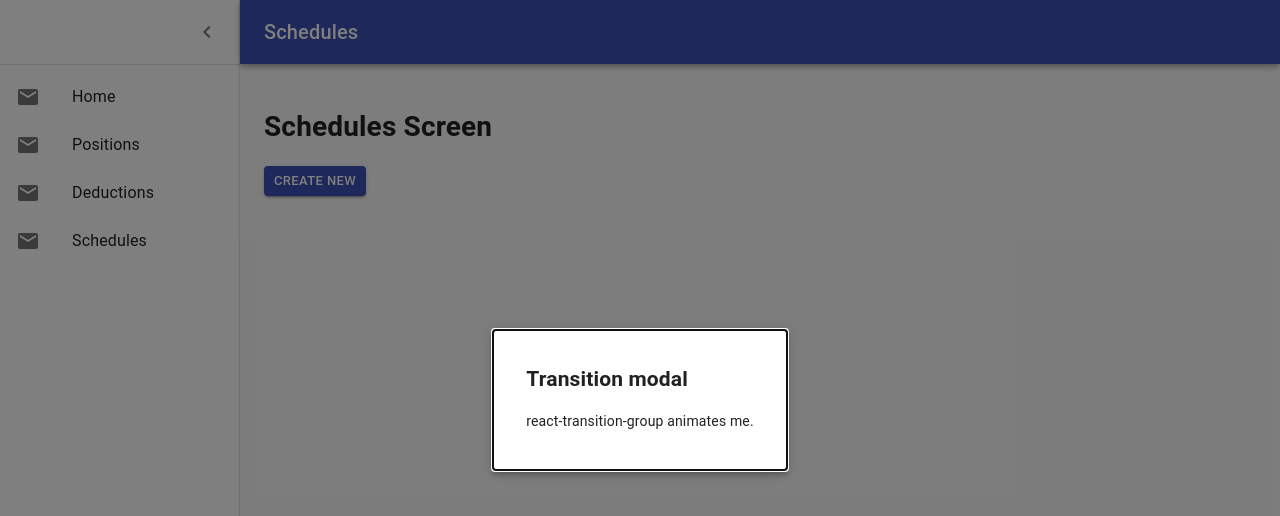
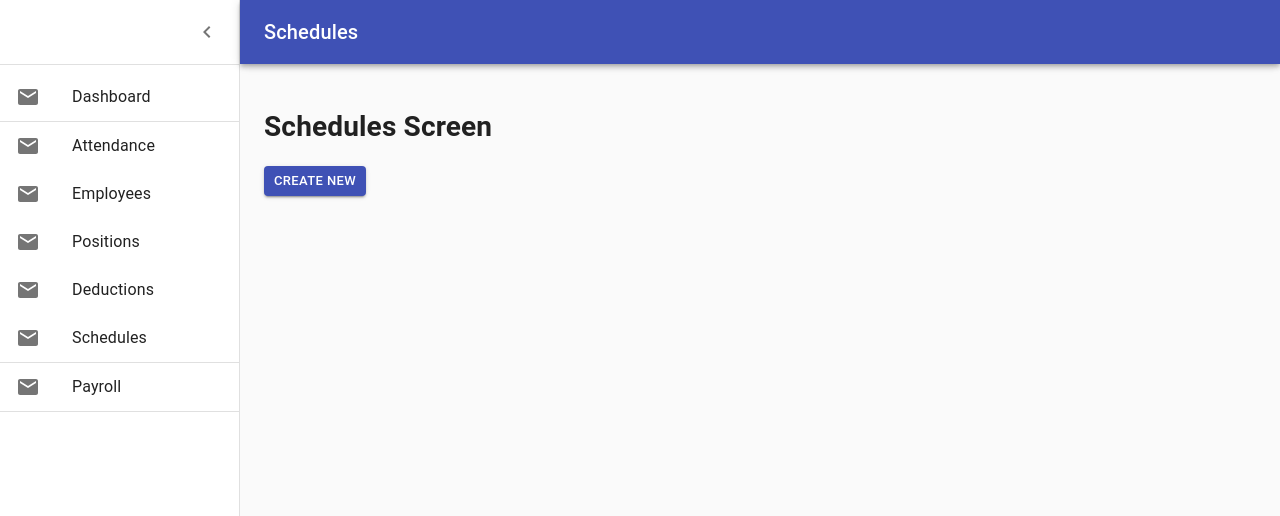
Before and after one commit to Lester016/payroll-system, a React (Create React App) app: page /schedules in a window 1280 px wide. Shown: the top 516 px of the page. Built offline with nearby package versions, Linux system fonts and the light colour scheme.

Commit message:
Create new links

```diff
--- a/src/App.js
+++ b/src/App.js
@@ -5,13 +5,19 @@
 import Home from "./containers/Home";
 import Login from "./containers/Login";
 import Positions from "./containers/Positions";
-import { Schedules } from "./containers/Schedules";
+import Schedules from "./containers/Schedules";
+import Attendance from "./containers/Attendance";
+import Payroll from "./containers/Payroll";
+import Employees from "./containers/Employees";
 import Layout from "./hoc/Layout";
 
 function App() {
   return (
     <Layout>
       <Switch>
+        <Route path="/attendance" component={Attendance} />
+        <Route path="/employees" component={Employees} />
+        <Route path="/payroll" component={Payroll} />
         <Route path="/schedules" component={Schedules} />
         <Route path="/deductions" component={Deductions} />
         <Route path="/positions" component={Positions} />
--- /dev/null
+++ b/src/containers/Attendance.js
@@ -0,0 +1,7 @@
+import React from "react";
+
+function Attendance() {
+  return <div></div>;
+}
+
+export default Attendance;
--- /dev/null
+++ b/src/containers/Employees.js
@@ -0,0 +1,7 @@
+import React from "react";
+
+function Employees() {
+  return <div></div>;
+}
+
+export default Employees;
--- /dev/null
+++ b/src/containers/Payroll.js
@@ -0,0 +1,7 @@
+import React from "react";
+
+function Payroll() {
+  return <div></div>;
+}
+
+export default Payroll;
--- a/src/containers/Schedules.js
+++ b/src/containers/Schedules.js
@@ -3,8 +3,8 @@
 
 import TransitionsModal from "../components/Modal";
 
-export const Schedules = () => {
-  const [isModalOpen, setIsModalOpen] = useState(true);
+const Schedules = () => {
+  const [isModalOpen, setIsModalOpen] = useState(false);
 
   const handleOpen = () => {
     setIsModalOpen(true);
@@ -30,3 +30,5 @@
     </div>
   );
 };
+
+export default Schedules;
--- a/src/hoc/Layout.js
+++ b/src/hoc/Layout.js
@@ -9,12 +9,16 @@
 import MailIcon from "@material-ui/icons/Mail";
 import Navbar from "../components/Navigations/Navbar";
 import NavDrawer from "../components/Navigations/NavDrawer";
+import { Divider } from "@material-ui/core";
 
 const titleBar = {
-  "/": "Home",
+  "/": "Dashboard",
   "/positions": "Positions",
   "/deductions": "Deductions",
   "/schedules": "Schedules",
+  "/payroll": "Payroll",
+  "/employees": "Employees",
+  "/attendance": "Attendance",
 };
 
 const useStyles = makeStyles((theme) => ({
@@ -61,7 +65,18 @@
       <NavDrawer handleDrawerClose={handleDrawerClose} isOpen={open}>
         {/* Navigation Links */}
         <List>
-          <NavItem route={"/"} title={"Home"} IconComponent={MailIcon} />
+          <NavItem route={"/"} title={"Dashboard"} IconComponent={MailIcon} />
+          <Divider />
+          <NavItem
+            route={"/attendance"}
+            title={"Attendance"}
+            IconComponent={MailIcon}
+          />
+          <NavItem
+            route={"/employees"}
+            title={"Employees"}
+            IconComponent={MailIcon}
+          />
           <NavItem
             route={"/positions"}
             title={"Positions"}
@@ -77,6 +92,14 @@
             title={"Schedules"}
             IconComponent={MailIcon}
           />
+          <Divider />
+          <NavItem
+            route={"/payroll"}
+            title={"Payroll"}
+            IconComponent={MailIcon}
+          />
+
+          <Divider />
         </List>
       </NavDrawer>
 
```
